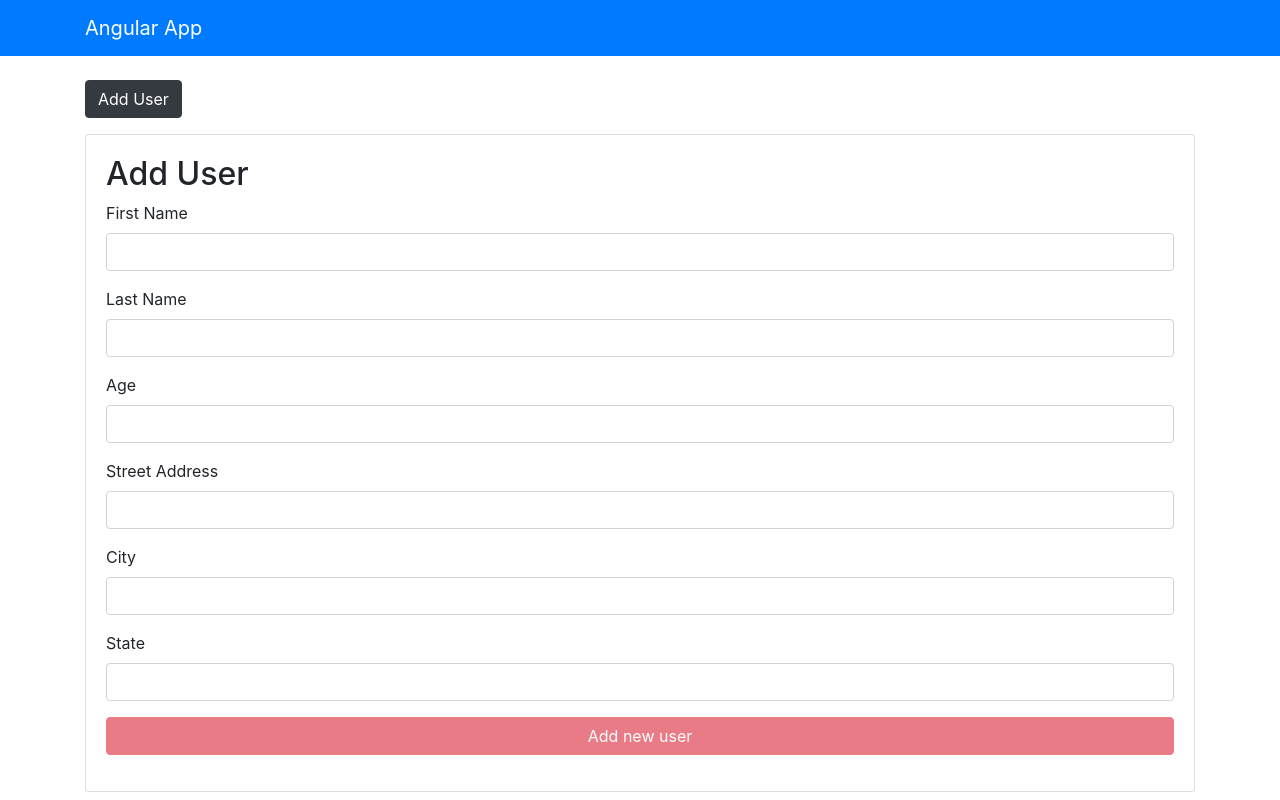
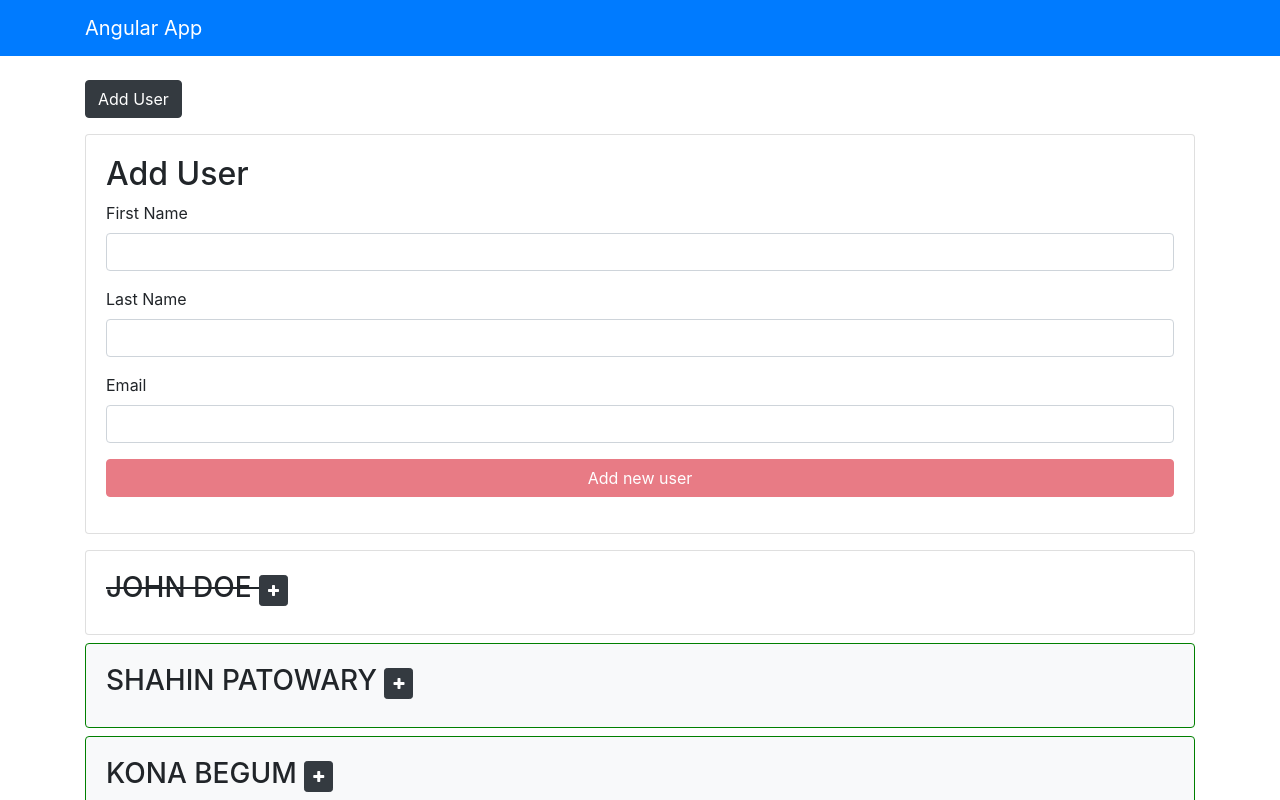
Before and after one commit to shahin1290/angular_blog_app, an Angular app: page / in a window 1280 px wide. Shown: the top 800 px of the page. Built offline with nearby package versions, Linux system fonts and the light colour scheme.

Commit message:
Adds email field and removes age and address field and refactors template

```diff
--- a/src/app/components/users/users.component.html
+++ b/src/app/components/users/users.component.html
@@ -4,7 +4,8 @@
 </button>
 <div class="card card-body mb-3" *ngIf="showUserForm">
   <h2>Add User</h2>
-  <form>
+
+  <form (submit)="onSubmit($event)">
     <div class="form-group">
       <label>First Name</label>
       <input
@@ -12,31 +13,22 @@
         class="form-control"
         name="firstName"
         [(ngModel)]="user.firstName"
+        #firstName="ngModel"
+        (change)="log(firstName)"
       >
     </div>
+
     <div class="form-group">
       <label>Last Name</label>
       <input [(ngModel)]="user.lastName" type="text" class="form-control" name="lastName">
     </div>
+
     <div class="form-group">
-        <label>Age</label>
-        <input [(ngModel)]="user.age" type="number" class="form-control" name="age">
-    </div>
-    <div class="form-group">
-        <label>Street Address</label>
-        <input [(ngModel)]="user.address.street" type="text" class="form-control" name="street">
-    </div>
-    <div class="form-group">
-        <label>City</label>
-        <input [(ngModel)]="user.address.city" type="text" class="form-control" name="city">
-    </div>
-    <div class="form-group">
-        <label>State</label>
-        <input [(ngModel)]="user.address.state" type="text" class="form-control" name="state">
+        <label>Email</label>
+        <input [(ngModel)]="user.email" type="text" class="form-control" name="email">
     </div>
 
   <button
-    (click)="addUser()"
     [disabled]="user.firstName == '' || user.lastName ==''"
     class="btn btn-block mb-3"
     [ngClass]="{
@@ -68,10 +60,7 @@
           </small>
         </h3>
         <ul class="list-group" *ngIf="user.showExtended">
-          <li class="list-group-item">Age: {{ user.age }}</li>
-          <li class="list-group-item">
-            Address: {{ user.address.street}}, {{ user.address.city }}, {{ user.address.state }}
-          </li>
+          <li class="list-group-item">Email: {{ user.email }}</li>
           <li class="list-group-item">Joined: {{ user.registered | date:"fullDate" }}</li>
         </ul>
     </div>
--- a/src/app/components/users/users.component.ts
+++ b/src/app/components/users/users.component.ts
@@ -1,5 +1,6 @@
 import { User } from './../../models/User';
 import { Component, OnInit } from '@angular/core';
+import { getMaxListeners } from 'cluster';
 
 @Component({
   selector: 'app-users',
@@ -10,18 +11,11 @@ export class UsersComponent implements OnInit {
   user: User = {
     firstName: '',
     lastName: '',
-    age: null,
-    address: {
-      street: '',
-      city: '',
-      state: ''
-    }
+    email: ''
   }
   users: User[];
   enableAdd: boolean = false;
   showUserForm: boolean = true;
-
-
 
   constructor() { }
 
@@ -30,12 +24,7 @@ export class UsersComponent implements OnInit {
       {
         firstName: 'John',
         lastName : 'Doe',
-        age : 63,
-        address: {
-          street: '50 Main st',
-          city : 'Boston',
-          state: 'MA'
-        },
+        email: 'shahin@gmail.com',
         isActive: false,
         registered: new Date('03/11/2017 08:30:00'),
         showExtended: false
@@ -43,12 +32,7 @@ export class UsersComponent implements OnInit {
       {
         firstName: 'Shahin',
         lastName : 'Patowary',
-        age : 33,
-        address: {
-          street: 'sakttegoren 29',
-          city : 'Stockholm',
-          state: 'Sweden'
-        },
+        email: 'sh@yahoo.com',
         isActive:true,
         registered: new Date('03/11/2018 09:30:00'),
         showExtended: false
@@ -56,22 +40,19 @@ export class UsersComponent implements OnInit {
       {
         firstName: 'Kona',
         lastName : 'Begum',
-        age : 23,
-        address: {
-          street: '50 Main st',
-          city : 'Linkoping',
-          state: 'Sweden'
-        },
+        email: 'pato@gmai.com',
         isActive: true,
         registered: new Date('03/09/2017 11:30:00'),
         showExtended: false
       }
     ]
   }
-  addUser(){
-    this.users.unshift(this.user)
-    this.user.isActive = true
-    this.user.registered = new Date('03/11/2018 09:30:00'),
-    this.user.showExtended = false
+  onSubmit(e){
+    e.preventDefault()
+    console.log('submitted')
+  }
+
+  log(x){
+    console.log(x)
   }
 }
```
Also changed, not shown: src/app/models/User.ts (+2 -7 lines).
